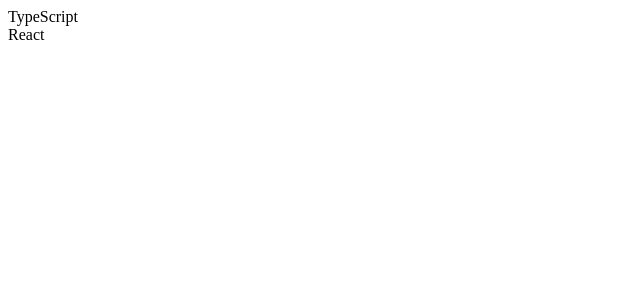
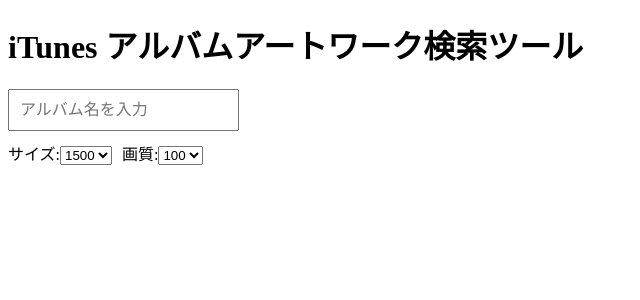
Before and after one commit to tsubasa/react-search-itunes-artwork, a React app: page / in a window 1280 px wide. Shown: the top 300 px of the page, without its empty margins (0-640 px from the left). Built offline with nearby package versions, Linux system fonts and the light colour scheme.

Commit message:
アルバムアートワーク検索機能実装🎉

```diff
--- a/package.json
+++ b/package.json
@@ -1,5 +1,5 @@
 {
-  "name": "react-search-itunes",
+  "name": "react-search-itunes-artwork",
   "version": "1.0.0",
   "license": "MIT",
   "scripts": {
@@ -11,11 +11,13 @@
   },
   "dependencies": {
     "react": "^16.7.0",
-    "react-dom": "^16.7.0"
+    "react-dom": "^16.7.0",
+    "styled-components": "^4.1.3"
   },
   "devDependencies": {
     "@types/react": "^16.7.18",
     "@types/react-dom": "^16.0.11",
+    "@types/styled-components": "^4.1.4",
     "clean-webpack-plugin": "^1.0.0",
     "html-webpack-plugin": "^3.2.0",
     "npm-run-all": "^4.1.5",
--- /dev/null
+++ b/src/components/App.tsx
@@ -0,0 +1,71 @@
+import * as React from 'react';
+
+import Search from './Search';
+import Result from './Result';
+
+// types
+interface IState {
+  isFeching: boolean;
+  data: {
+    resultCount?: number;
+    results?: [{}?];
+  };
+}
+
+export interface ISearchParams {
+  term: string;
+  country: 'en' | 'jp';
+  media?: 'movie' | 'podcast' | 'music' | 'musicVideo' | 'audiobook' | 'shortFilm' | 'tvShow' | 'software' | 'ebook' | 'all';
+  entity?: 'musicArtist' | 'musicTrack' | 'album' | 'musicVideo' | 'mix' | 'song';
+}
+
+// components
+export default class App extends React.Component<{}, IState> {
+  constructor(props: {}) {
+    super(props);
+
+    this.state = {
+      isFeching: false,
+      data: {}
+    };
+
+    this.fetchData = this.fetchData.bind(this);
+  }
+
+  public render() {
+    const { isFeching, data } = this.state;
+
+    return (
+      <React.Fragment>
+        <h1>iTunes アルバムアートワーク検索ツール</h1>
+        <Search fetchData={this.fetchData} />
+        <Result isFeching={isFeching} data={data} />
+      </React.Fragment>
+    );
+  }
+
+  private fetchData(params: ISearchParams) {
+    if (Object.keys(params).length) {
+      this.setState({
+        isFeching: true
+      });
+
+      const url = new URL('https://cors-anywhere.herokuapp.com/https://itunes.apple.com/search');
+      url.search = new URLSearchParams(params as {}).toString();
+
+      fetch(url.toString(), {
+        mode: 'cors'
+      })
+        .then((response: any) => {
+          return response.json();
+        })
+        .then((response: any) => {
+          this.setState({
+            isFeching: false,
+            data: response
+          });
+        })
+        .catch(error => this.setState({ isFeching: false, data: {} }));
+    }
+  }
+}
--- /dev/null
+++ b/src/components/Options.tsx
@@ -0,0 +1,55 @@
+import * as React from 'react';
+import styled from 'styled-components';
+
+// types
+interface IProps {
+  handleChange: (e: React.ChangeEvent<HTMLSelectElement>) => void;
+}
+
+// styles
+const OptionWrapper = styled.div`
+  margin-bottom: 10px;
+`;
+
+const Label = styled.label`
+  margin-right: 10px;
+`;
+
+// components
+export default class Search extends React.Component<IProps> {
+  constructor(props: IProps) {
+    super(props);
+
+    this.handleChange = this.handleChange.bind(this);
+  }
+
+  public render() {
+    return (
+      <OptionWrapper>
+        <Label>
+          サイズ:
+          <select name="size" onChange={this.handleChange}>
+            <option value="1500">1500</option>
+            <option value="1000">1000</option>
+            <option value="900">900</option>
+            <option value="800">800</option>
+            <option value="700">700</option>
+            <option value="500">500</option>
+          </select>
+        </Label>
+        <Label>
+          画質:
+          <select name="quality" onChange={this.handleChange}>
+            <option value="100">100</option>
+            <option value="90">90</option>
+            <option value="80">80</option>
+          </select>
+        </Label>
+      </OptionWrapper>
+    );
+  }
+
+  private handleChange(e: React.ChangeEvent<HTMLSelectElement>) {
+    this.props.handleChange(e);
+  }
+}
--- /dev/null
+++ b/src/components/Result.tsx
@@ -0,0 +1,128 @@
+import * as React from 'react';
+import styled from 'styled-components';
+
+import Options from './Options';
+
+// variables
+const thumbImageSize = 150;
+
+// types
+interface IProps {
+  isFeching: boolean;
+  data: any;
+}
+
+interface IState {
+  size: React.ReactText;
+  quality: React.ReactText;
+}
+
+// styles
+const ItemTitleText = styled.h6`
+  margin: 0;
+  padding: 5px;
+  font-size: 1rem;
+  font-weight: normal;
+  color: rgb(255, 255, 255);
+`;
+
+const ItemTitle = styled.div`
+  position: absolute;
+  top: 0;
+  left: 0;
+  display: flex;
+  align-items: center;
+  justify-content: center;
+  width: 100%;
+  height: 100%;
+  margin: 0;
+  padding: 0;
+  font-weight: normal;
+  color: rgb(255, 255, 255);
+  opacity: 0;
+  transition: opacity 0.3s cubic-bezier(0.4, 0, 0.2, 1);
+`;
+
+const Item = styled.div`
+  position: relative;
+  width: ${thumbImageSize}px;
+  height: ${thumbImageSize}px;
+  margin: 10px;
+  text-align: center;
+  cursor: pointer;
+  overflow: hidden;
+  transition: box-shadow 0.3s cubic-bezier(0.4, 0, 0.2, 1);
+
+  &:hover {
+    box-shadow: 0 5px 5px -3px rgba(0, 0, 0, 0.2), 0 5px 12px 1px rgba(0, 0, 0, 0.3), 0 3px 10px 2px rgba(0, 0, 0, 0.12);
+  }
+
+  &:hover ${ItemTitle} {
+    opacity: 1;
+    background: rgba(0, 0, 0, 0.5);
+  }
+`;
+
+const ItemWrapper = styled.div`
+  display: flex;
+  flex-wrap: wrap;
+`;
+
+// components
+export default class Result extends React.Component<IProps, IState> {
+  constructor(props: IProps) {
+    super(props);
+
+    this.state = {
+      size: 1500,
+      quality: 100
+    };
+
+    this.handleChange = this.handleChange.bind(this);
+    this.handleClick = this.handleClick.bind(this);
+  }
+
+  public render() {
+    const { isFeching, data } = this.props;
+
+    return (
+      <React.Fragment>
+        <Options handleChange={this.handleChange} />
+        <ItemWrapper>
+          {isFeching ? (
+            <h1>Searching...</h1>
+          ) : (
+            <React.Fragment>
+              {data.hasOwnProperty('results') &&
+                data.results &&
+                data.results.map((item: any, index: number) => {
+                  const { collectionName, artworkUrl100 } = item;
+                  return (
+                    <Item key={index} onClick={this.handleClick(artworkUrl100)}>
+                      <img src={this.changeImageSize(artworkUrl100, thumbImageSize, 80)} alt={collectionName} />
+                      <ItemTitle>
+                        <ItemTitleText>{collectionName}</ItemTitleText>
+                      </ItemTitle>
+                    </Item>
+                  );
+                })}
+            </React.Fragment>
+          )}
+        </ItemWrapper>
+      </React.Fragment>
+    );
+  }
+
+  private handleChange(e: React.ChangeEvent<HTMLSelectElement>) {
+    this.setState({
+      ...this.state,
+      [e.target.name]: e.target.value
+    });
+  }
+
+  private handleClick = (url: string) => (e: React.MouseEvent<HTMLElement>) => {
+    window.open(this.changeImageSize(url, this.state.size, this.state.quality), '_blank');
+  };
+
+  private changeImageSize = (url: string, size: React.ReactText, quality: React.ReactText) => url.replace(/^(https?.+\/source\/)(.+)(\.\w+)$/, `$1${size}x0w-${quality}$3`);
+}
--- /dev/null
+++ b/src/components/Search.tsx
@@ -0,0 +1,76 @@
+import * as React from 'react';
+import styled from 'styled-components';
+
+import { ISearchParams } from './App';
+
+// types
+interface IProps {
+  fetchData: (params: ISearchParams) => void;
+}
+
+type IState = ISearchParams;
+
+// styles
+const InputWrapper = styled.div`
+  margin-bottom: 10px;
+`;
+
+const Input = styled.input`
+  padding: 10px;
+  font-size: 1rem;
+`;
+
+// helpers
+const debounce = (fn: any, delay: number = 1000) => {
+  let timer: any;
+  return function(this: any) {
+    const context = this;
+    const args = arguments;
+    clearTimeout(timer);
+    timer = setTimeout(() => {
+      fn.apply(context, args);
+    }, delay);
+  };
+};
+
+// components
+export default class Search extends React.Component<IProps, IState> {
+  constructor(props: IProps) {
+    super(props);
+
+    this.state = {
+      term: '',
+      country: 'jp',
+      media: 'music',
+      entity: 'album'
+    };
+
+    this.fetchData = debounce(this.fetchData.bind(this));
+    this.handleChange = this.handleChange.bind(this);
+  }
+
+  public render() {
+    return (
+      <InputWrapper>
+        <Input defaultValue="" name="term" onChange={this.handleChange} placeholder="アルバム名を入力" />
+      </InputWrapper>
+    );
+  }
+
+  private fetchData() {
+    const { fetchData } = this.props;
+    fetchData(this.state);
+  }
+
+  private handleChange(e: React.ChangeEvent<HTMLInputElement>) {
+    this.setState(
+      {
+        ...this.state,
+        [e.target.name]: e.target.value
+      },
+      () => {
+        this.fetchData();
+      }
+    );
+  }
+}
--- a/src/index.tsx
+++ b/src/index.tsx
@@ -1,13 +1,6 @@
 import * as React from 'react';
 import * as ReactDOM from 'react-dom';
 
-const Hello: React.SFC<{ compiler: string; framework: string }> = props => {
-  return (
-    <div>
-      <div>{props.compiler}</div>
-      <div>{props.framework}</div>
-    </div>
-  );
-};
+import App from './components/App';
 
-ReactDOM.render(<Hello compiler="TypeScript" framework="React" />, document.querySelector('.root'));
+ReactDOM.render(<App />, document.querySelector('.root'));
```
Also changed, not shown: 2 other files (tests, documents, lock files or other folders).
